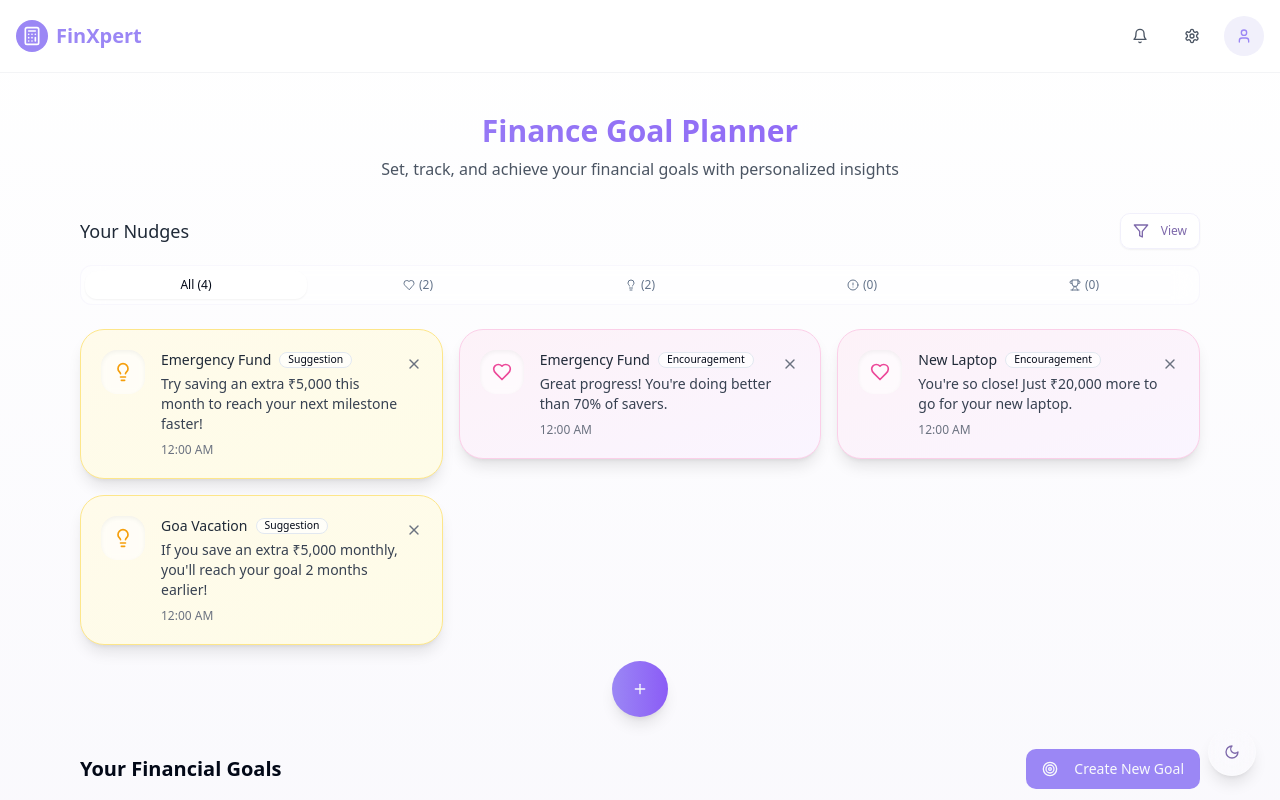
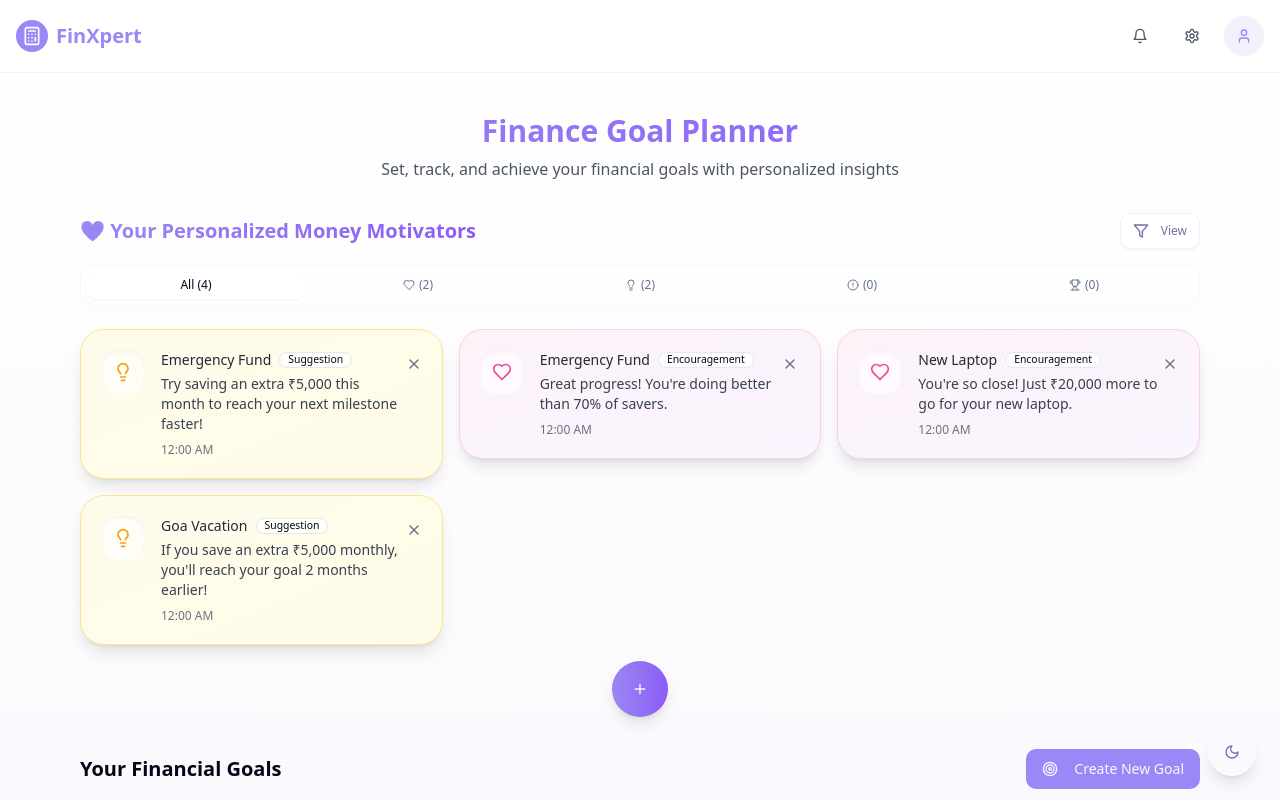
Before and after one commit to manikandan-bot/finxpert-goal-nudge-spark, a React (Vite) app: page / in a window 1280 px wide. Shown: the top 800 px of the page. Built offline with nearby package versions, Linux system fonts and the light colour scheme.

Commit message:
Refactor: Improve Nudges UI and messaging
Enhance the Nudges section with improved UI and more engaging headers.

```diff
--- a/src/components/NudgeContainer.tsx
+++ b/src/components/NudgeContainer.tsx
@@ -1,4 +1,3 @@
-
 import React, { useState } from 'react';
 import { Nudge } from '@/types/goals';
 import { Card } from '@/components/ui/card';
@@ -29,10 +28,21 @@ const NudgeTypeIcons = {
   'celebration': Trophy,
 };
 
+// Array of inspiring header texts to rotate through
+const inspiringHeaders = [
+  "💡 Smart Boosts to Speed Up Your Goals",
+  "❤️ Your Personalized Money Motivators",
+  "🔥 Daily Nudges That Fuel Your Financial Wins",
+  "✨ Tailored Tips for Financial Success",
+  "🚀 Momentum Builders for Your Wealth Journey"
+];
+
 const NudgeContainer: React.FC<NudgeContainerProps> = ({ nudges, onDismiss }) => {
   const [activeCategory, setActiveCategory] = useState<NudgeCategory>('all');
   const [viewMode, setViewMode] = useState<NudgeViewMode>('grid');
   const { toast } = useToast();
+  // Randomly select one of the inspiring headers
+  const [headerText] = useState(inspiringHeaders[Math.floor(Math.random() * inspiringHeaders.length)]);
 
   // Exit early if no nudges
   if (nudges.length === 0) return null;
@@ -108,9 +118,9 @@ const NudgeContainer: React.FC<NudgeContainerProps> = ({ nudges, onDismiss }) =>
       <motion.div
         initial={{ opacity: 0, y: -10 }}
         animate={{ opacity: 1, y: 0 }}
-        className="flex justify-between items-center mb-2"
+        className="flex justify-between items-center mb-4"
       >
-        <h2 className="text-lg font-medium text-gray-800 dark:text-gray-200">Your Nudges</h2>
+        <h2 className="text-xl font-bold text-transparent bg-clip-text bg-gradient-to-r from-finxpert-primary to-finxpert-vivid-purple">{headerText}</h2>
         <div className="flex items-center gap-2">
           <Tooltip>
             <TooltipTrigger asChild>
```
